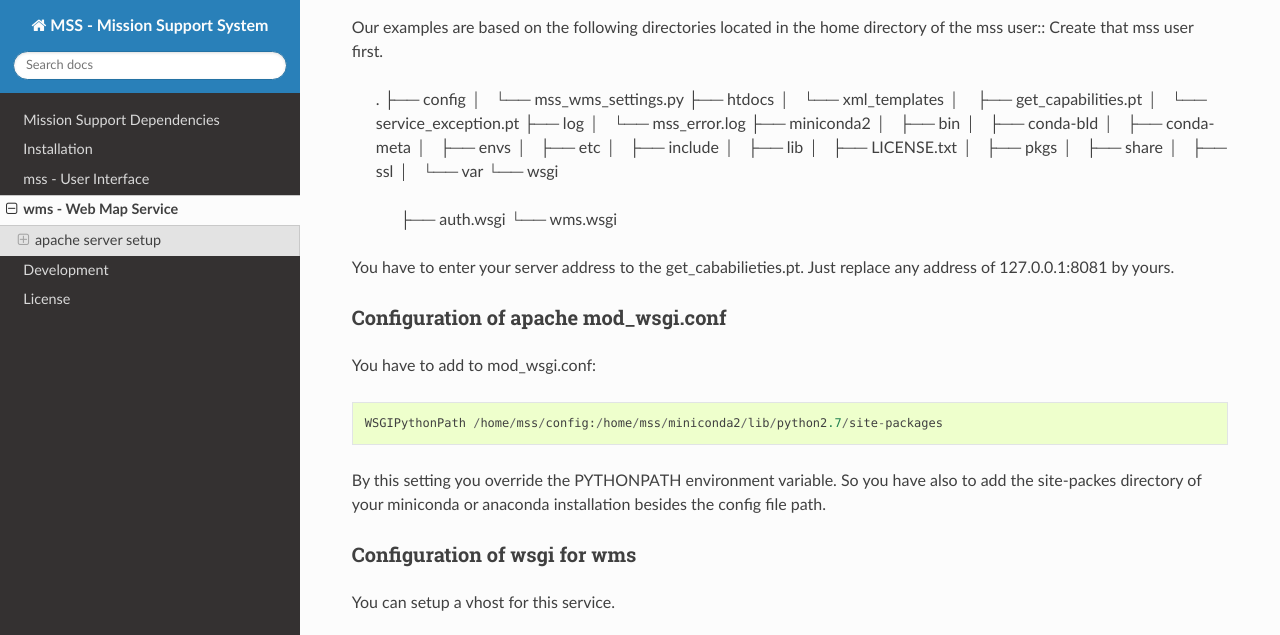
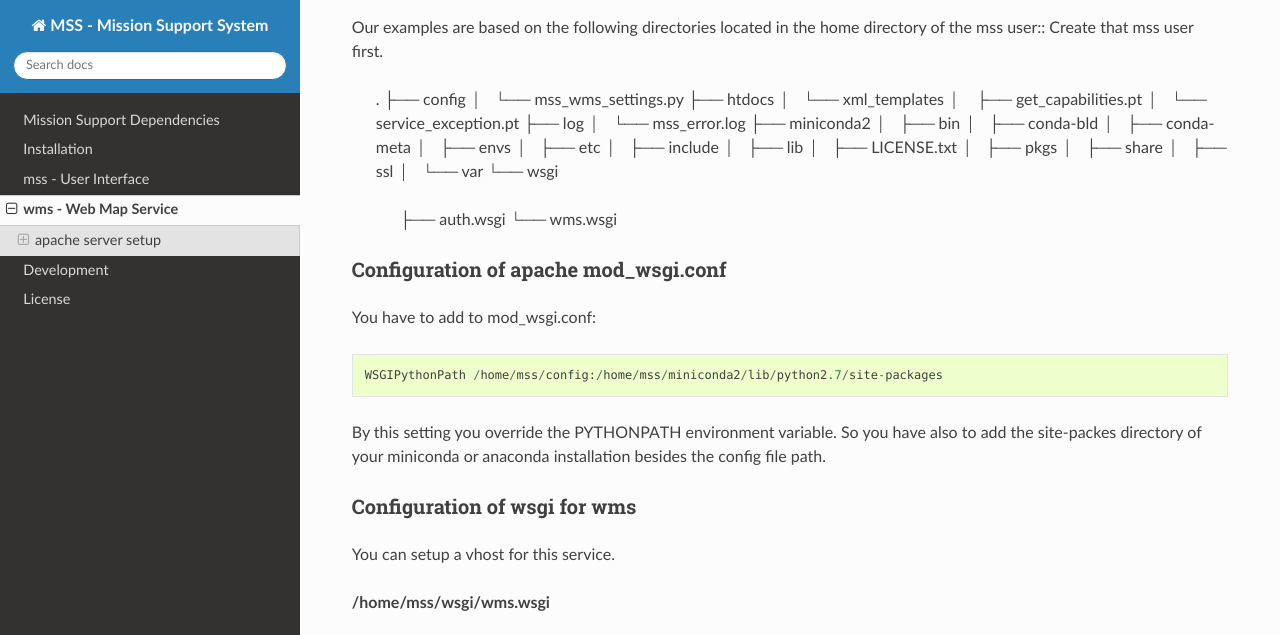
Before and after one commit to Open-MSS/MSS, a Sphinx documentation site: the page built from docs/deployment.rst, in a window 1280 px wide and 900 px high, scrolled down 872 px, cut to the strip 0-635 px from the top of the window. Built offline with Sphinx 7.4.7 and the Read the Docs theme 2.0.0, drawn with Linux system fonts in a browser that asks for light colours.

Commit message:
description of get_capabilities.pt template updated

```diff
--- a/docs/deployment.rst
+++ b/docs/deployment.rst
@@ -77,8 +77,7 @@
      └── wms.wsgi
 
 
-You have to enter your server address to the get_cababilieties.pt.
-Just replace any address of 127.0.0.1:8081 by yours.
+
 
 Configuration of apache mod_wsgi.conf
 ~~~~~~~~~~~~~~~~~~~~~~~~~~~~~~~~~~~~~~~~~~
```
Also changed, not shown: 1 other file.
